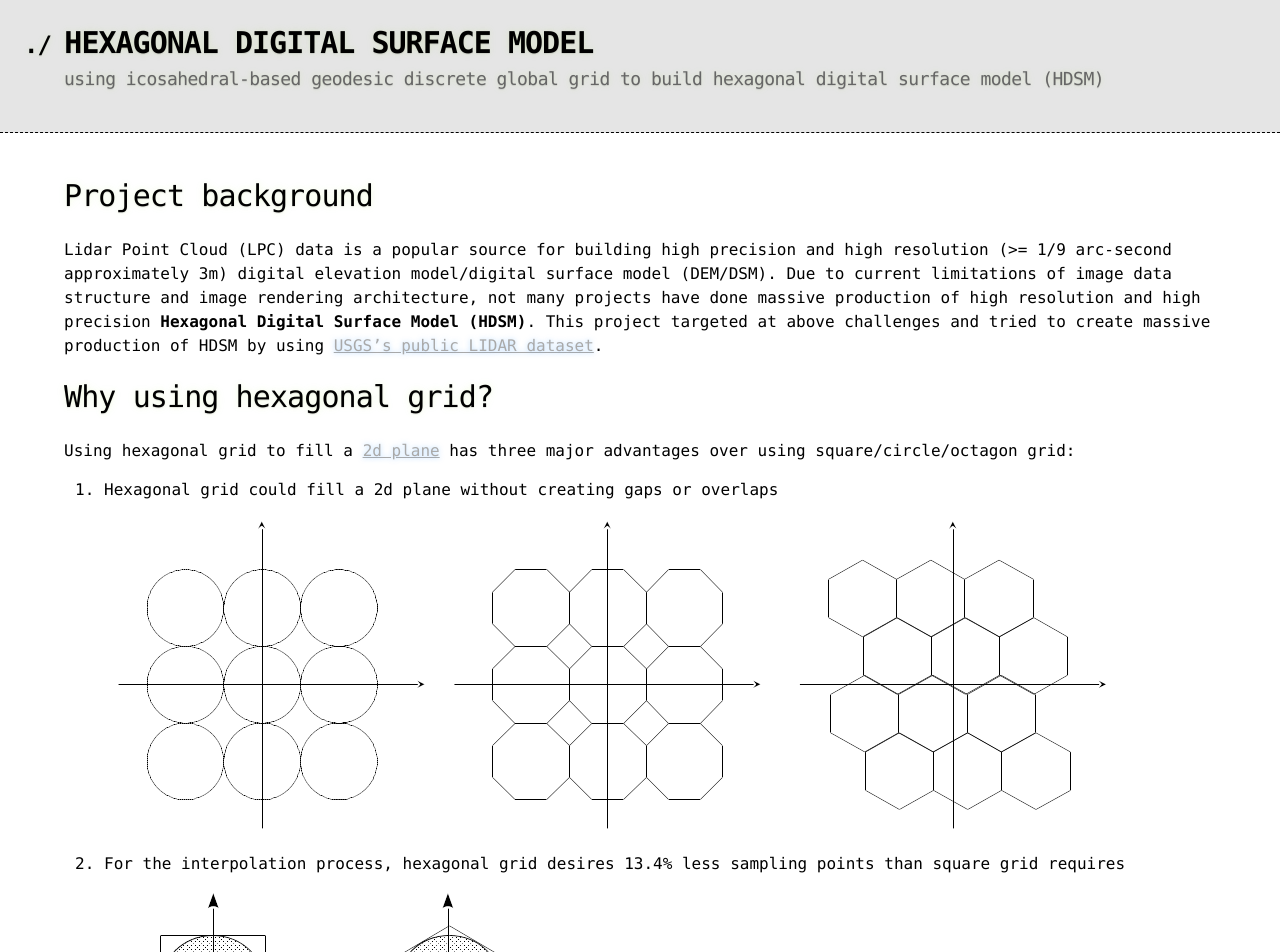
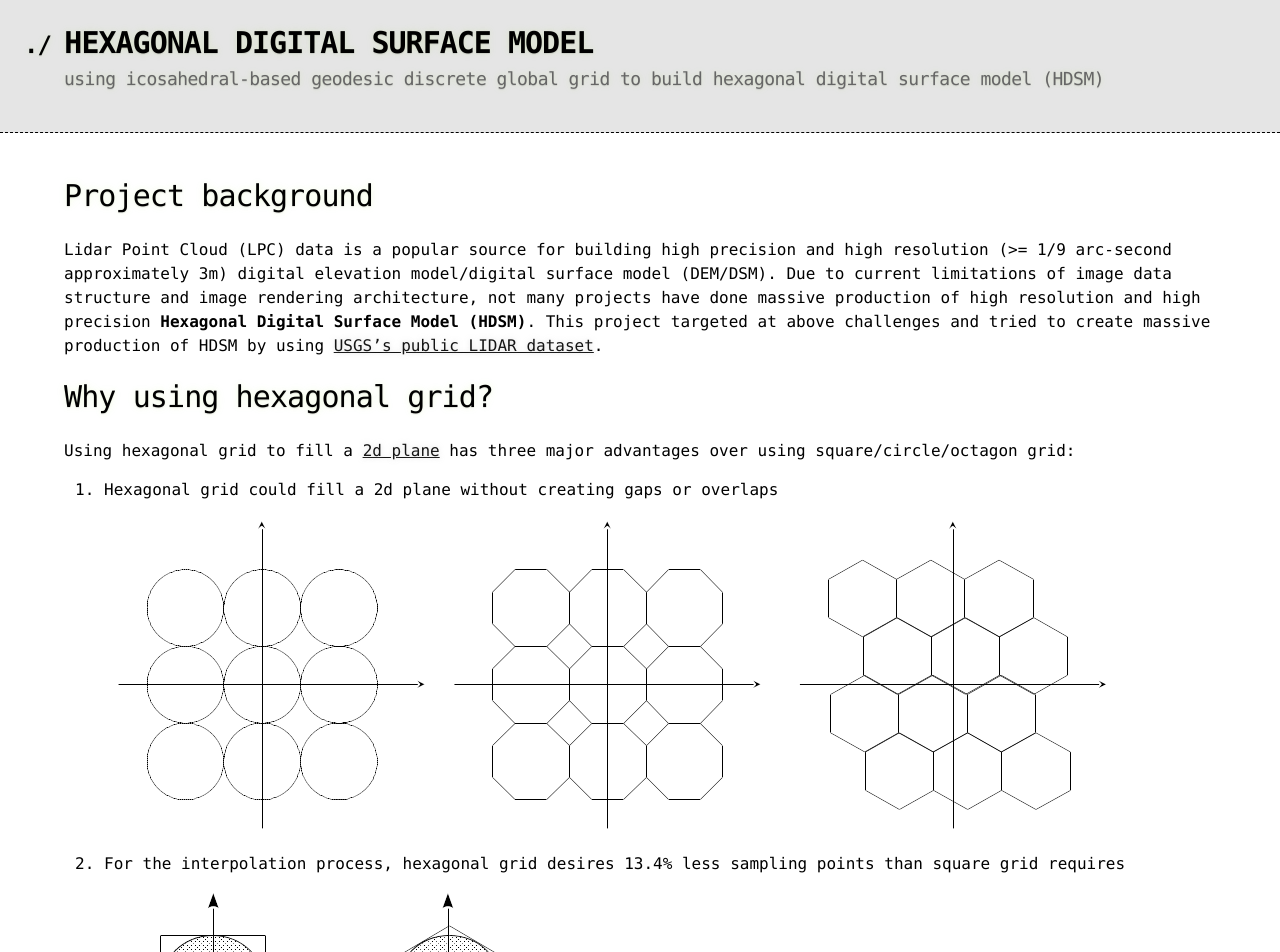
Before and after one commit to yanfuzhou/yanfuzhou.github.io, a Jekyll site: the page built from index.md, in a window 1280 px wide. Shown: the top 952 px of the page. Built offline with Jekyll 4.4.1, drawn with Linux system fonts in a browser that asks for light colours; our own code applies the rules of GitHub Pages for plain Markdown files.

Commit message:
update readme

```diff
--- a/_sass/jekyll-theme-hacker.scss
+++ b/_sass/jekyll-theme-hacker.scss
@@ -239,8 +239,9 @@ hr {
 
 a {
 //   color: #63c0f5;
-  color: #a9a9a9;
-  text-shadow: 0 0 5px rgba(104, 182, 255, 0.5);
+  color: #151515;
+//   text-shadow: 0 0 5px rgba(104, 182, 255, 0.5);
+  text-shadow: 0 0 5px rgba(192, 192, 192, 0.5);
 }
 
 /* Clearfix */
```
